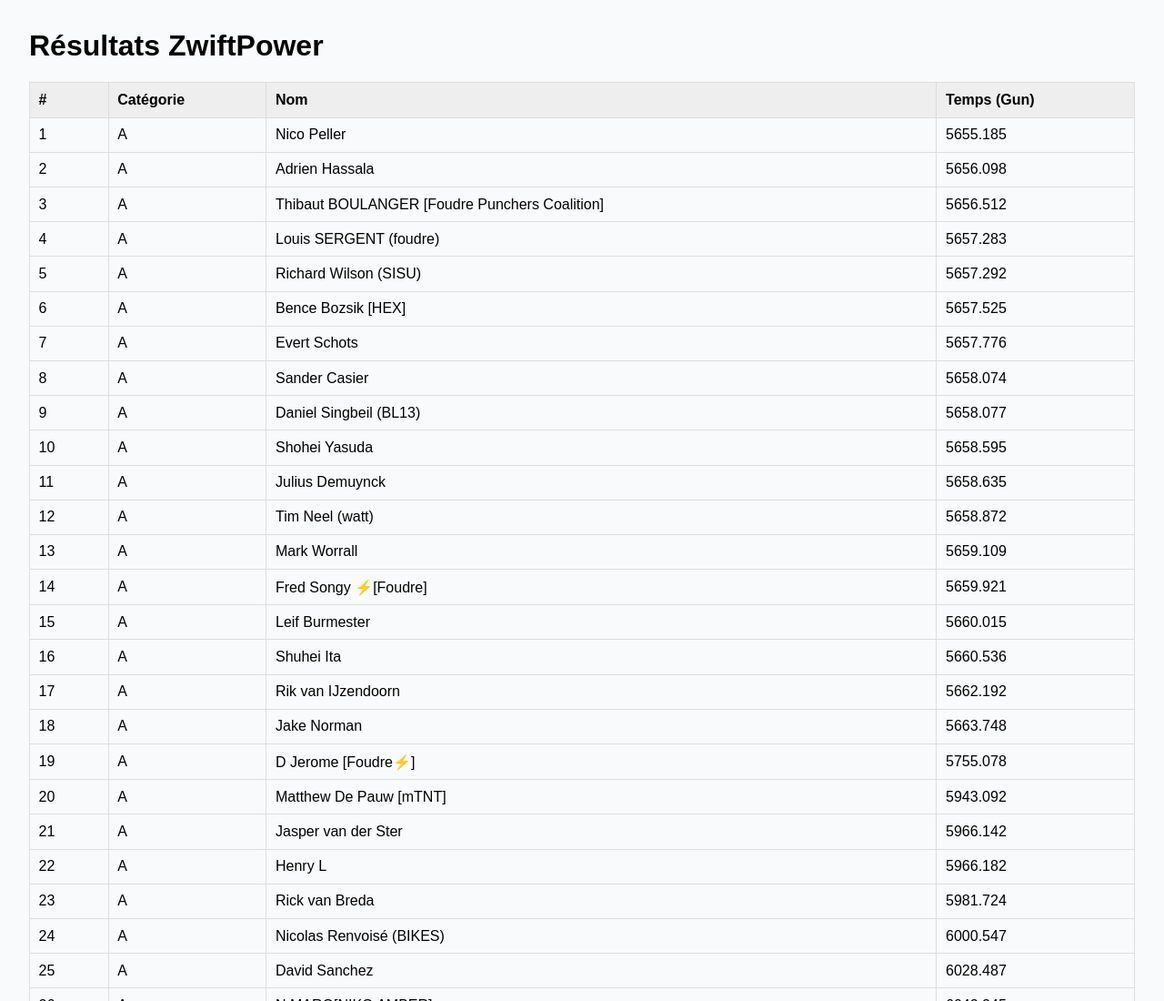
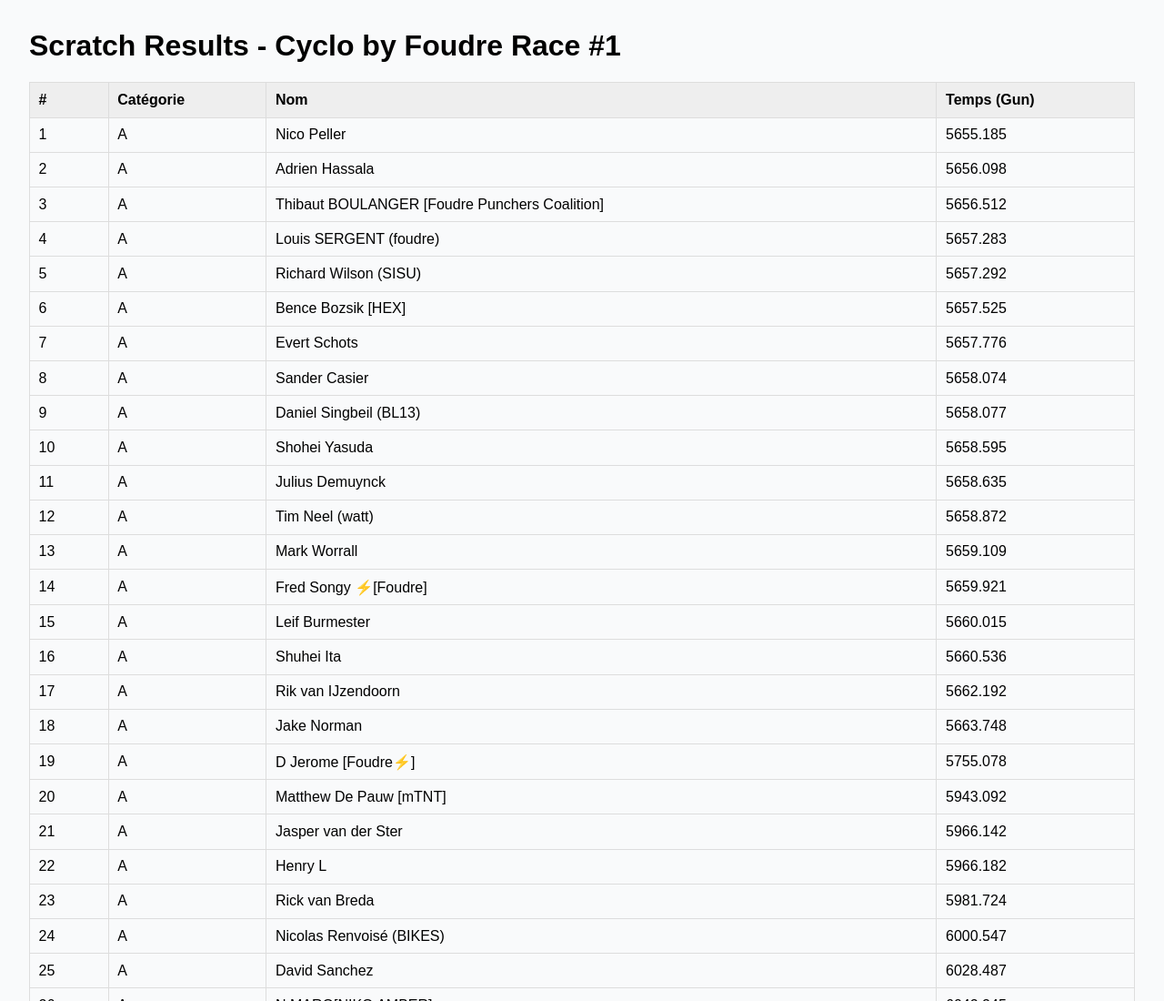
Before and after one commit to ahassala-source/Cyclo_Results, a plain HTML site: page index.html in a window 1280 px wide. Shown: the top 1100 px of the page at 91% size. Drawn offline with Linux system fonts and the light colour scheme.

Commit message:
Update index.html

```diff
--- a/index.html
+++ b/index.html
@@ -2,7 +2,7 @@
 <html lang="fr">
 <head>
   <meta charset="UTF-8" />
-  <title>Résultats ZwiftPower (local)</title>
+  <title>Scratch Results</title>
   <style>
     body {
       font-family: Arial, sans-serif;
@@ -25,7 +25,7 @@
   </style>
 </head>
 <body>
-  <h1>Résultats ZwiftPower</h1>
+  <h1>Scratch Results - Cyclo by Foudre Race #1</h1>
   <div id="content">Chargement...</div>
 
   <script>
```
